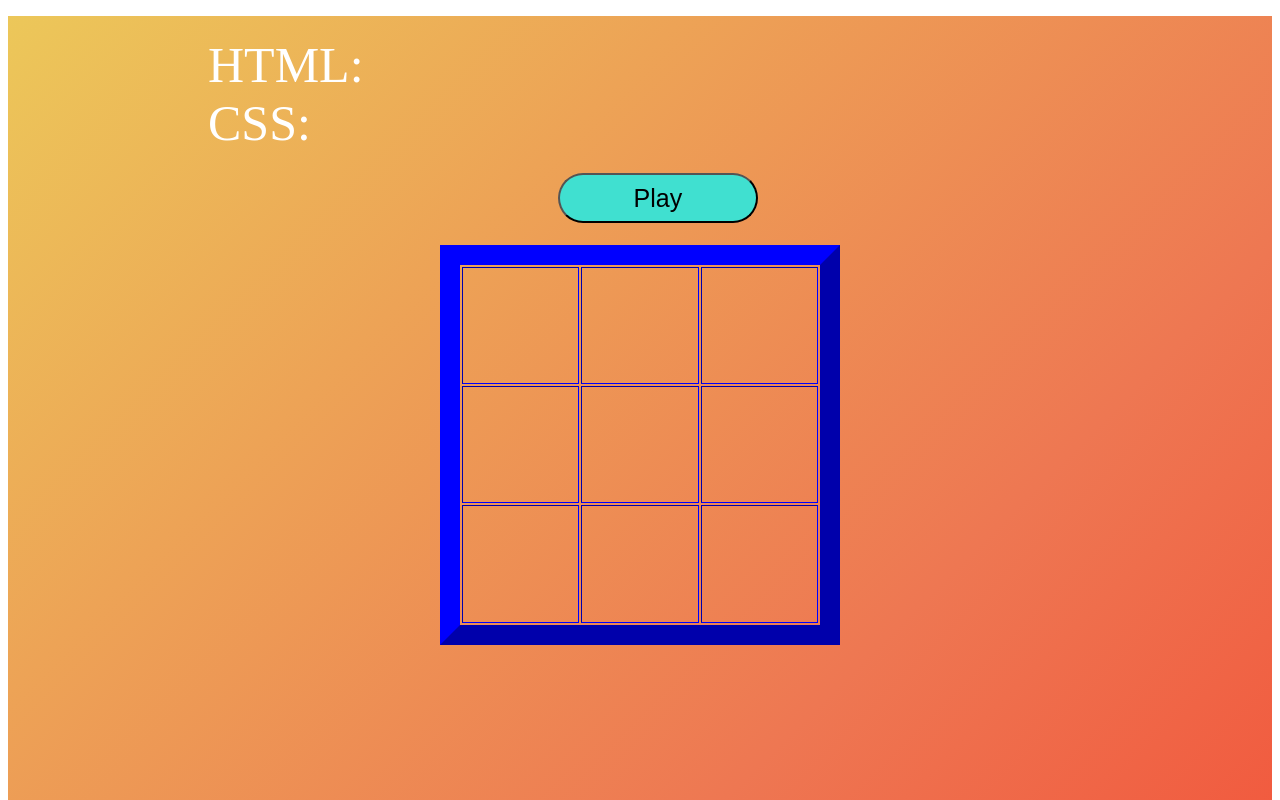
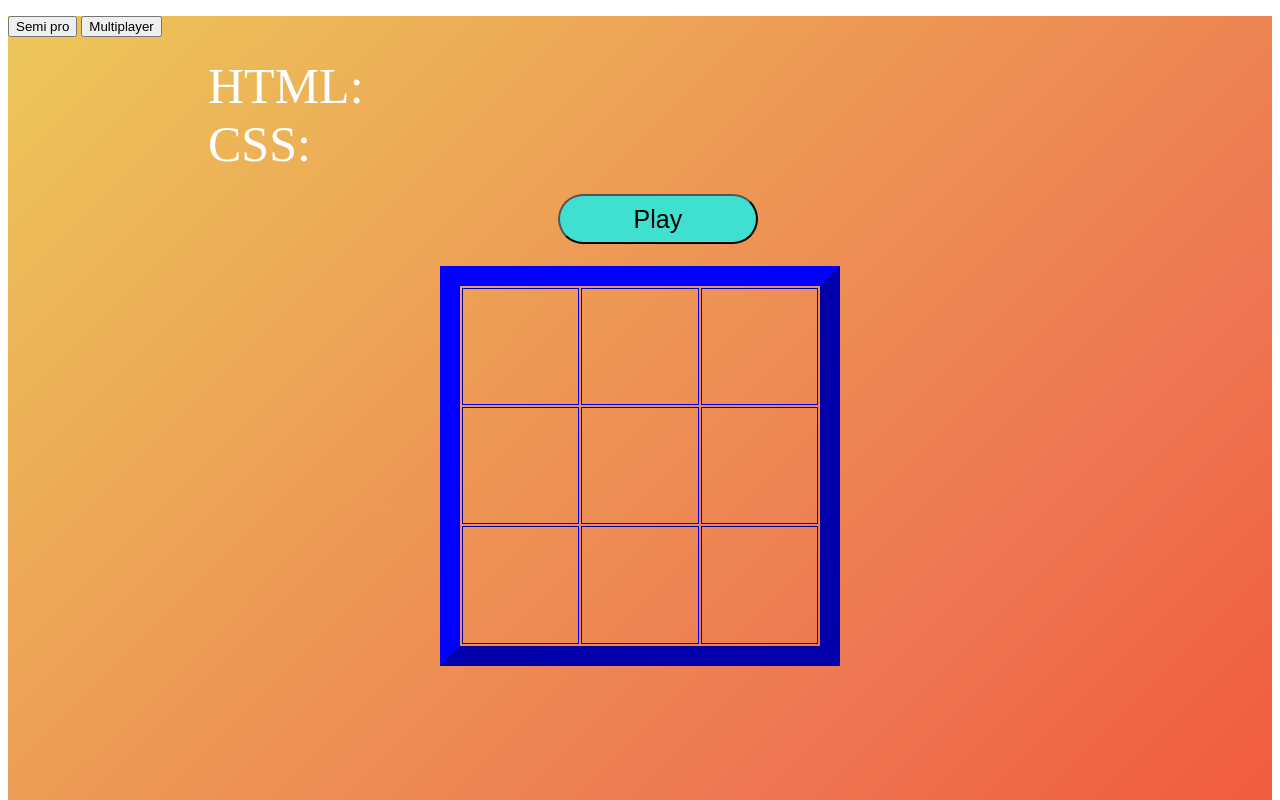
Before and after one commit to galib130/Min-Max-Tic-Tac-toe-game, a plain HTML site: page index.html in a window 1280 px wide. Shown: the top 800 px of the page. Drawn offline with Linux system fonts and the light colour scheme.

Commit message:
Update index.html

```diff
--- a/index.html
+++ b/index.html
@@ -12,10 +12,13 @@
       <ul class="myul">
 
       </ul>
-
+      <p> </p>
+     <button id="semipro" type="button" name="button">Semi pro</button>
+     <button id="multiplayer" type="button" name="button">Multiplayer</button>
       <div class="html">
         HTML: CSS:
       </div>
+
 
       <h4 id="special">
 <audio id="crowd" src="stadium.mp3">
```
